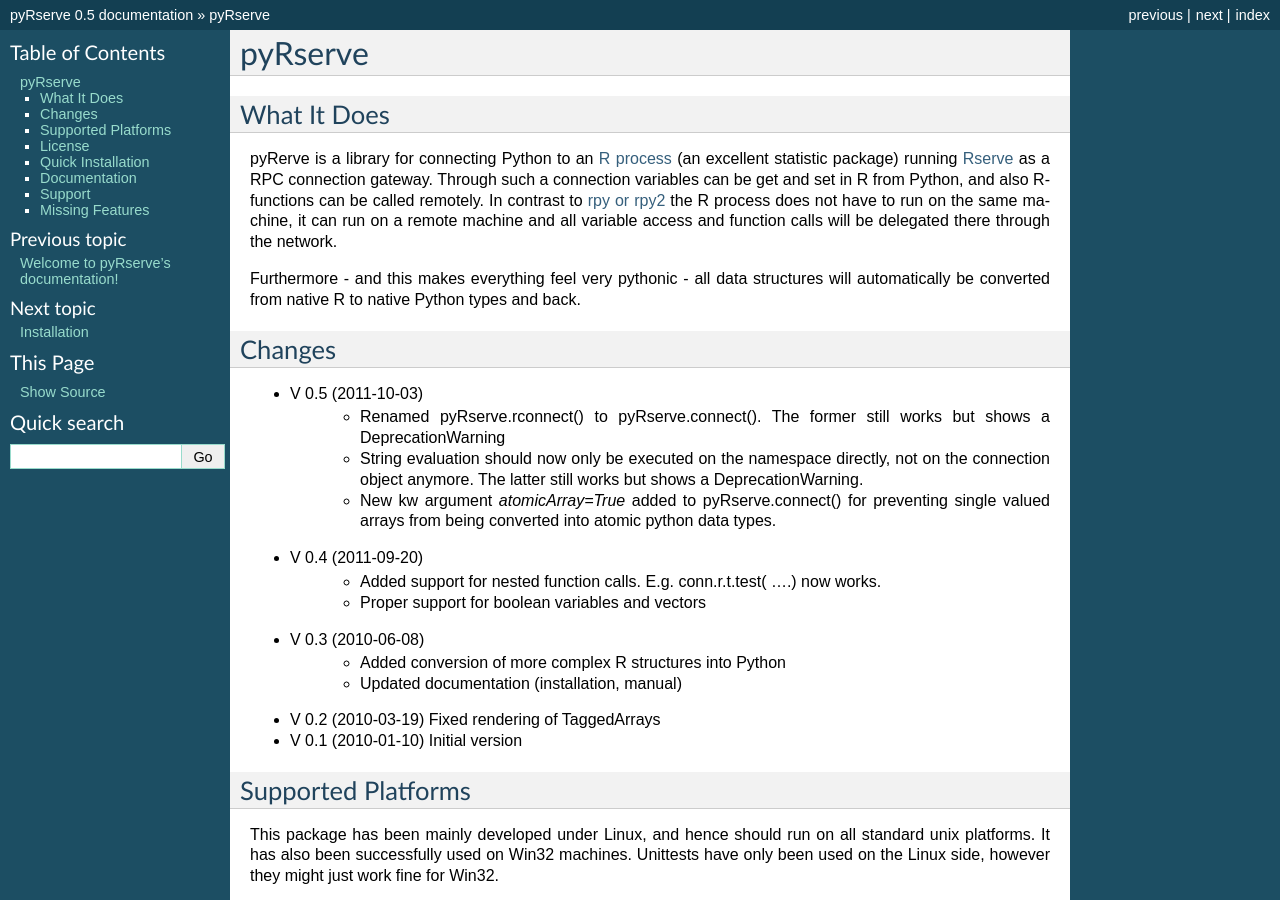
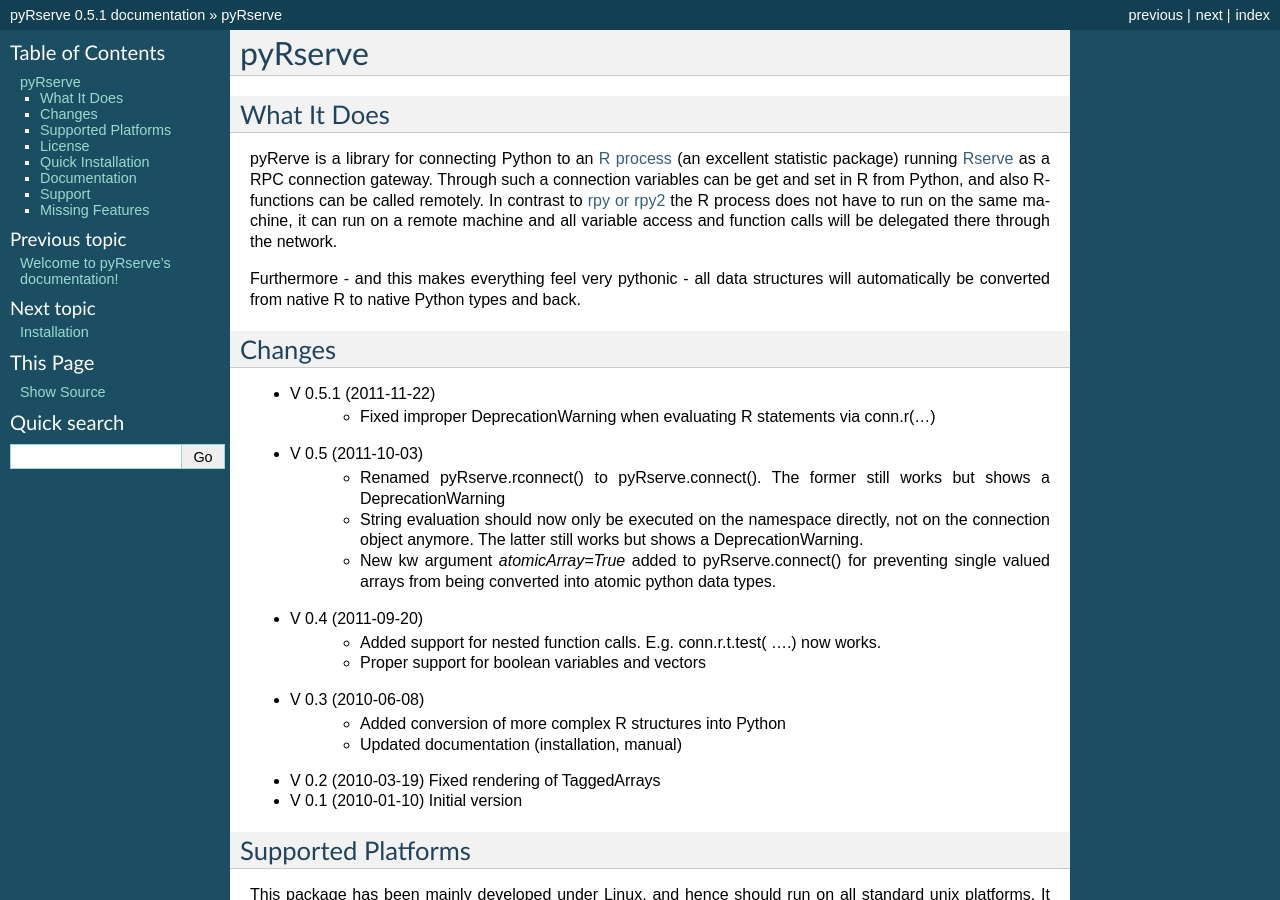
Before and after one commit to ralhei/pyRserve, a Sphinx documentation site: the page built from doc/intro.rst, in a window 1280 px wide and 900 px high. Built offline with Sphinx 7.4.7, drawn with Linux system fonts in a browser that asks for light colours; some of the changed text lies outside the part shown.

Commit message:
changes up to version 0.5.1

```diff
--- a/doc/conf.py
+++ b/doc/conf.py
@@ -45,9 +45,9 @@
 # built documents.
 #
 # The short X.Y version.
-version = '0.5'
+version = '0.5.1'
 # The full version, including alpha/beta/rc tags.
-release = '0.5'
+release = '0.5.1'
 
 # The language for content autogenerated by Sphinx. Refer to documentation
 # for a list of supported languages.
--- a/doc/index.rst
+++ b/doc/index.rst
@@ -7,7 +7,7 @@
 Through such a connection variables can be get and set in R from Python,
 and also R-functions can be called remotely.
 
-This documentation applies to pyRserve V 0.5
+This documentation applies to pyRserve V 0.5.1
 
 Contents:
 
--- a/doc/intro.rst
+++ b/doc/intro.rst
@@ -12,6 +12,8 @@
 
 Changes
 ----------------
+* V 0.5.1 (2011-11-22)
+    * Fixed improper DeprecationWarning when evaluating R statements via conn.r(...)
 * V 0.5 (2011-10-03)
     * Renamed pyRserve.rconnect() to pyRserve.connect(). The former still works but shows a DeprecationWarning
     * String evaluation should now only be executed on the namespace directly, not on the connection object anymore.
--- a/pyRserve/__init__.py
+++ b/pyRserve/__init__.py
@@ -7,4 +7,4 @@
 from rconn import rconnect, connect
 from taggedContainers import TaggedList
 
-__version__ = '0.5'
+__version__ = '0.5.1'  # always update version in setup.py, docs/conf.py, docs/index.rst
--- a/setup.py
+++ b/setup.py
@@ -12,7 +12,7 @@
 f.close()
 
 setup(name='pyRserve',
-      version='0.5',     # ALWAYS UPDATE __version__  in __init__.py and conf.py for sphinx!!!
+      version='0.5.1',     # ALWAYS UPDATE __version__  in __init__.py, docs/index.rst and docs/conf.py for sphinx!!!
       description='A Python client to remotely access the R statistic package via Rserve',
       long_description=long_description,
       author='Ralph Heinkel',
```
Also changed, not shown: 1 other file.
